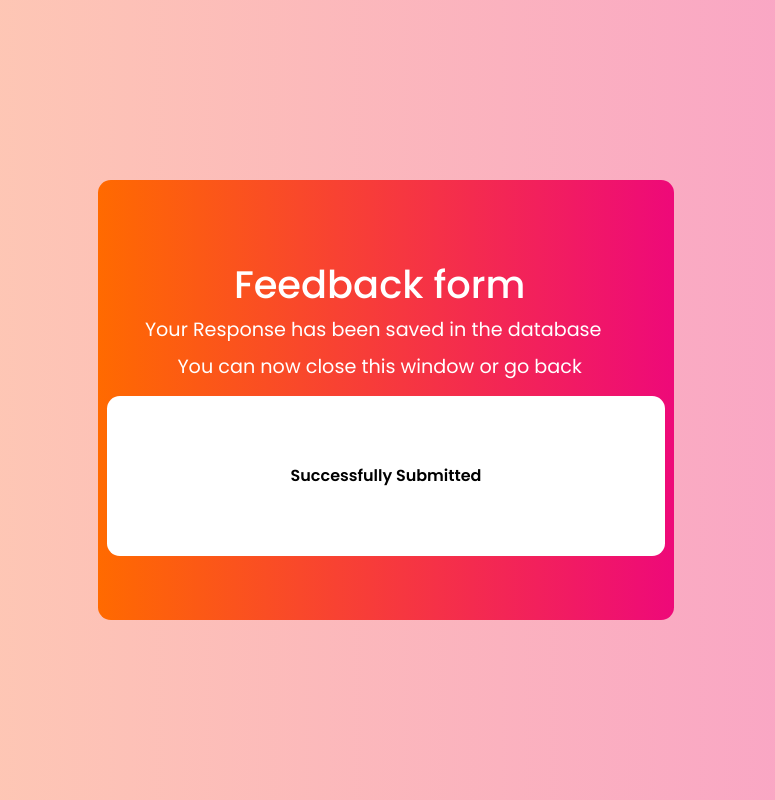
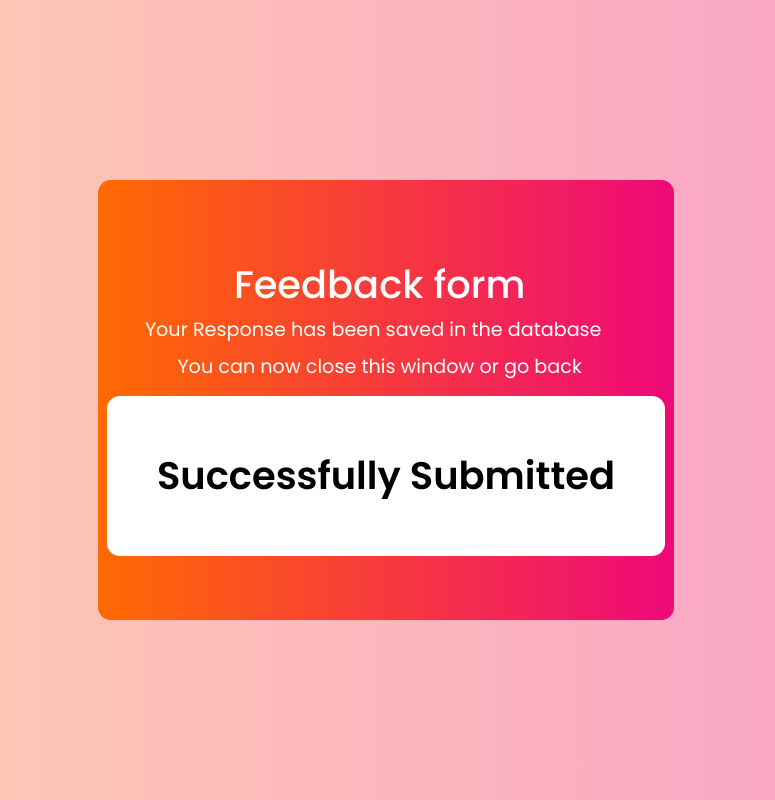
Before and after one commit to saimjawed254/AYNA-AI-ASSIGNMENT, a React (Vite) app in the folder client/: page /submitted in a window 1280 px wide. Shown: the whole page, without its empty margins (254-1029 px from the left). Built offline with nearby package versions, Linux system fonts and the light colour scheme; no server answers; the HTML template or start-up script is replaced by a standard one.

Commit message:
minor adjustments

```diff
--- a/client/src/pages/SubmitSuccess.jsx
+++ b/client/src/pages/SubmitSuccess.jsx
@@ -15,7 +15,7 @@ export default function SubmitSuccess() {
             display:'flex',
             alignItems:'center',
             justifyContent:'center',
-            fontSize:'1.25vw',
+            fontSize:'3vw',
             fontWeight:'600',
             borderRadius:'1vw'
           }} >
```
